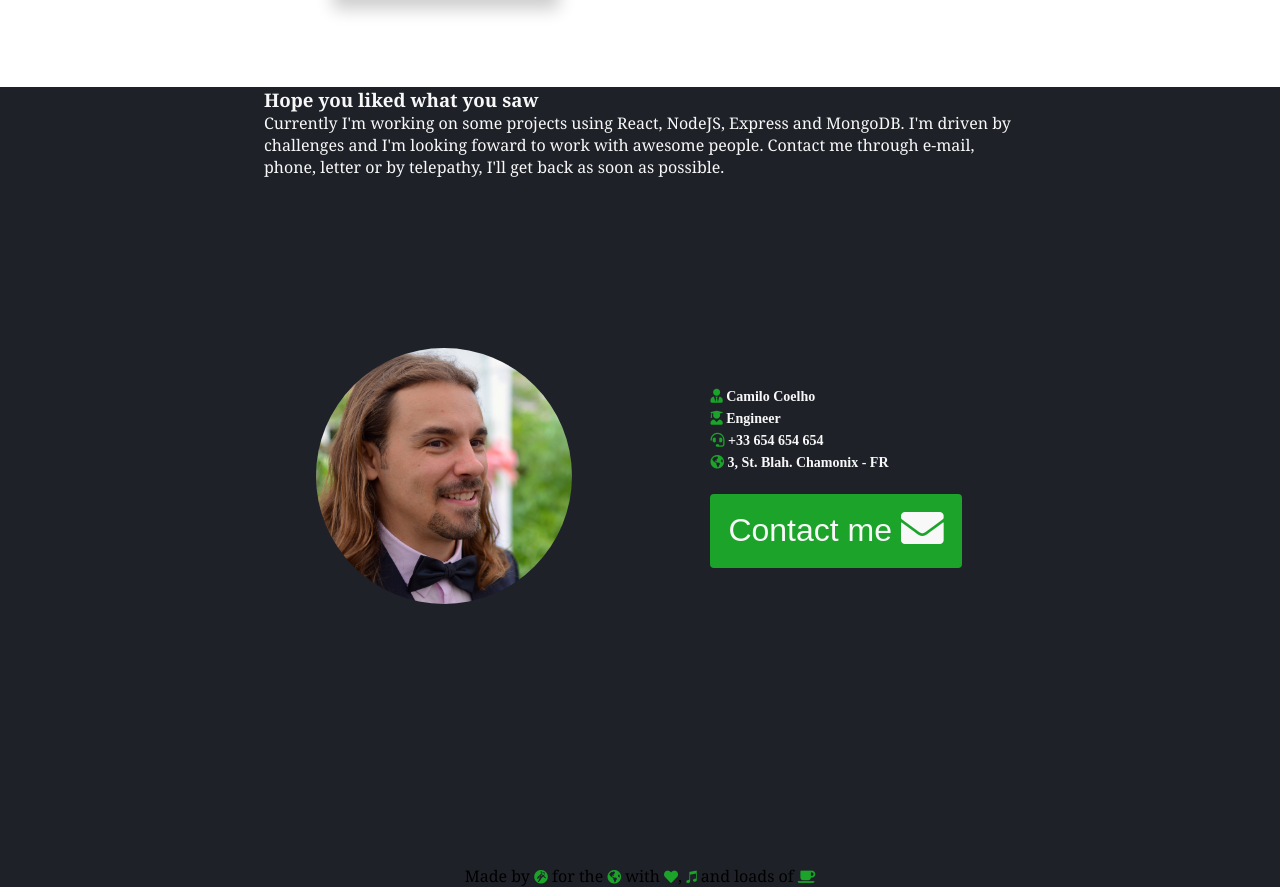
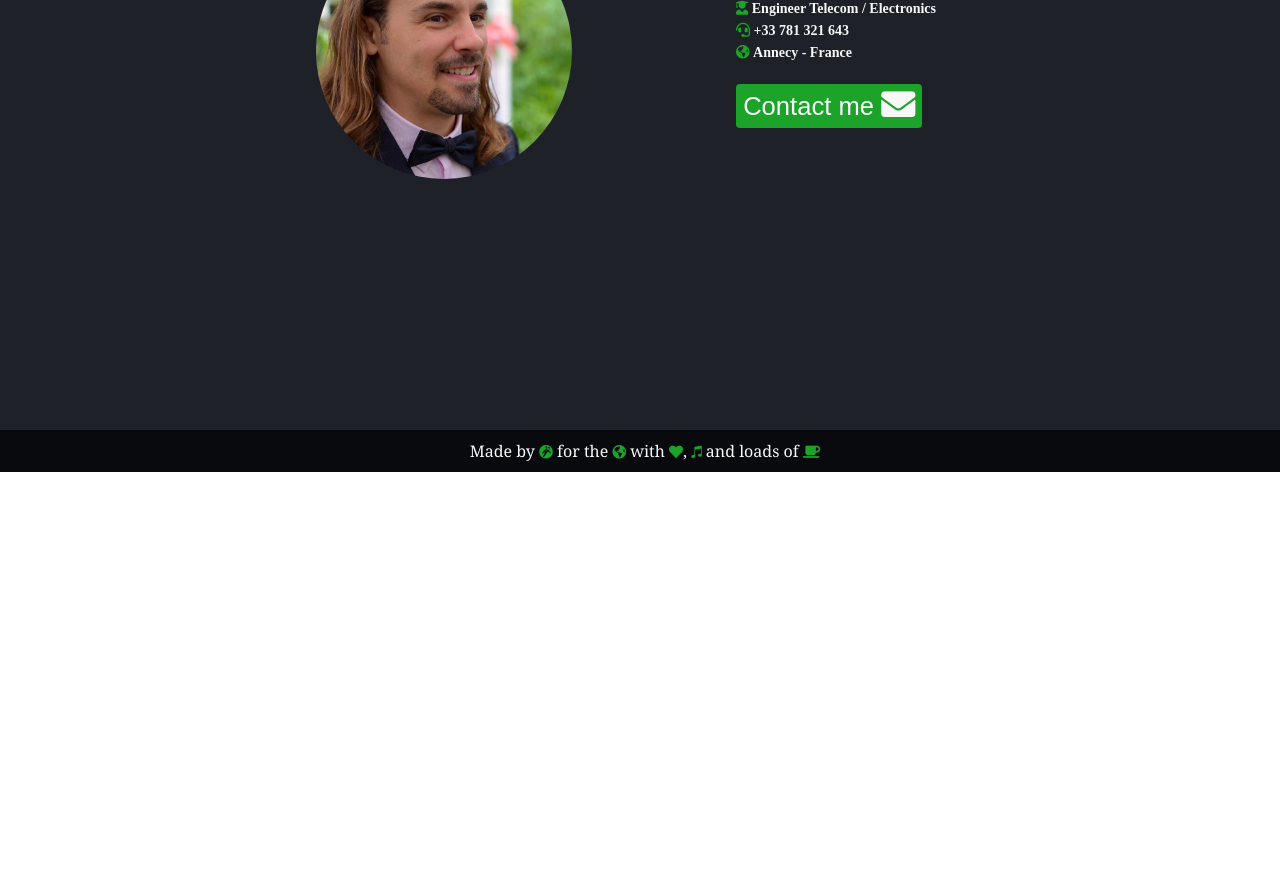
Before and after one commit to Kmelow/devweb, a PHP site: page / in a window 1280 px wide. Shown: the part 2016-2903 px from the top of the page. After the commit the page ends 2488 px from the top, so only its background shows below. Run offline with PHP 8.4, Linux system fonts and the light colour scheme; some libraries are stand-ins or nearby versions.

Commit message:
Basic skeleton

```diff
--- a/index.html
+++ b/index.html
@@ -6,7 +6,7 @@
 	<meta http-equiv="X-UA-Compatible" content="ie=edge">
 	<link rel="stylesheet" href="https://use.fontawesome.com/releases/v5.3.1/css/all.css" integrity="sha384-mzrmE5qonljUremFsqc01SB46JvROS7bZs3IO2EmfFsd15uHvIt+Y8vEf7N7fWAU" crossorigin="anonymous">
 	<link href="https://fonts.googleapis.com/css?family=Zilla+Slab" rel="stylesheet">
-	<title>My Portfolio</title>
+	<title>devweb</title>
 </head>
 <body>
 	<div class="container" name="home">
@@ -18,11 +18,9 @@
 			</div>
 			<!-- <div class="mail-me"> -->
 			<div class="navigation">
-				<a href="#"></a><i class="fas fa-lg fa-envelope icon"></i></a>
-			<!-- </div>
-			<div class="navigation"> -->
-				<a href="#projects"></a><i class="fas fa-lg fa-briefcase icon"></i></a>
+				<a href="#projects"><i class="fas fa-lg fa-briefcase icon"></i></a>
 				<a href="#contact"><i class="fas fa-lg fa-address-card icon"></i></a>
+				<a href="https://github.com/Kmelow" target="_blank"><i class="fab fa-lg fa-github-square icon"></i></a>
 			</div>
 
 			</div>
@@ -45,46 +43,13 @@
 
 		<!-- PROJECTS -->
 		<div class="projects" name="projects">
+
 			<!-- Project 1 -->
 			<div class="proj-card">
 				<div class="proj-img" id="p1-img">
 					<img src="https://placekitten.com/210/340" alt="">
 				</div>
 				<div class="proj-desc" id="p1-desc">
-					<h3 class="proj-title">Project 1</h3>
-					<ul class="proj-techs">
-						<li>Responsive design</li>
-						<li>CSS Grid Layout</li>
-						<li>Vanilla HTML, CSS and JS</li>
-						<li>Ultra fast and light</li>
-						<li>SEO optimization</li>
-					</ul>
-				</div>
-			</div>
-
-			<!-- Project 2 -->
-			<div class="proj-card">
-				<div class="proj-img" id="p2-img">
-					<img src="https://placekitten.com/210/341" alt="">
-				</div>
-				<div class="proj-desc" id="p2-desc">
-					<h3 class="proj-title">Project 1</h3>
-					<ul class="proj-techs">
-						<li>Responsive design</li>
-						<li>CSS Grid Layout</li>
-						<li>Vanilla HTML, CSS and JS</li>
-						<li>Ultra fast and light</li>
-						<li>SEO optimization</li>
-					</ul>
-				</div>
-			</div>
-
-			<!-- Project 3 -->
-			<div class="proj-card">
-				<div class="proj-img" id="p3-img">
-					<img src="https://placekitten.com/210/342" alt="">
-				</div>
-				<div class="proj-desc" id="p3-desc">
 					<h3 class="proj-title">Project 1</h3>
 					<ul class="proj-techs">
 						<li>Responsive design</li>
@@ -115,11 +80,11 @@
 		<div class="contact" name="contact">
 			<div class="goodbyes">
 				<h3>Hope you liked what you saw</h3>
-				<p>Currently I'm working on some projects using React, NodeJS, Express and MongoDB. I'm driven by challenges and I'm looking foward to work with awesome people. Contact me through e-mail, phone, letter or by telepathy, I'll get back as soon as possible.</p>
+				<p>Currently I'm working on some projects using React, NodeJS with Express and MongoDB. I'm driven by challenge and I'm looking foward to work with awesome people. Contact me through e-mail, phone or by telepathy, I'll get back as soon as possible.</p>
 			</div>
 			<div class="contact-pic">
 				<img src="assets/Profile_pic.jpg" alt=""
-				width="256" height="256"
+				width="200" height="200"
 				border-radius="64px" id="profile-pic">
 			</div>
 			<ul class="contact-info">
@@ -130,17 +95,17 @@
 				</li>
 				<li>
 					<i class="fas fa-sm fa-user-graduate">
-						<span class="qualification">Engineer</span>
+						<span class="qualification">Engineer Telecom / Electronics</span>
 					</i>
 				</li>
 				<li>
 					<i class="fas fa-sm fa-headset">
-						<span class="qualification">+33 654 654 654</span>
+						<span class="qualification">+33 781 321 643</span>
 					</i>
 				</li>
 				<li>
 					<i class="fas fa-sm fa-globe-americas">
-						<span class="qualification">3, St. Blah. Chamonix - FR</span>
+						<span class="qualification">Annecy - France</span>
 					</i>
 				</li>
 				<br>
--- a/script.js
+++ b/script.js
@@ -1,36 +1,48 @@
 
 setLandPageHeight = () => {
   // Get nav-bar height
-	const navbarHeight = document.querySelector('.nav-bar').clientHeight;
+  const navbarHeight = document.querySelector('.nav-bar').clientHeight
   // Set landpage height
-	let landpageGap = window.innerHeight - navbarHeight;
+  let landpageGap = window.innerHeight - navbarHeight
   if (landpageGap > 400) {
-		document.querySelector('.land-page').style.height = landpageGap;
+    document.querySelector('.land-page').style.height = landpageGap
   } else {
-		document.querySelector('.land-page').style.height = 400;
+    document.querySelector('.land-page').style.height = 400
   }
 }
 
 setContactHeight = () => {
   // Get footer height
-	const footerHeight = document.querySelector('.footer').clientHeight;
+  const footerHeight = document.querySelector('.footer').clientHeight
   // Set contact height
-	let contactGap = window.innerHeight - footerHeight;
+  let contactGap = window.innerHeight - footerHeight
   if (contactGap > 650) {
-		document.querySelector('.contact').style.height = contactGap;
+    document.querySelector('.contact').style.height = contactGap
   } else {
-		document.querySelector('.contact').style.height = 650;
+    document.querySelector('.contact').style.height = 650
   }
 }
 
+setProjectHeight = () => {
+  // document.querySelector('.proj-card').style.height = window.innerHeight;
+  let projects = document.getElementsByClassName('proj-card')
+  for (let project = 0; project < projects.length; project++) {
+    projects[project].style.height = window.innerHeight
+
+  }
+  // projects.map(project => project
+  console.log(projects)
+}
+
 setHeights = () => {
-	setLandPageHeight();
-	setContactHeight();
+  setLandPageHeight()
+  setContactHeight()
+  setProjectHeight()
 }
 
 showNavbar = () => {
   // Get nav-bar height
-	const navbarHeight = document.querySelector('.nav-bar').clientHeight;
+  const navbarHeight = document.querySelector('.nav-bar').clientHeight
 
   if (window.innerHeight - navbarHeight < window.scrollY) {
     // Add fixed navbar on top of page
@@ -40,25 +52,23 @@ showNavbar = () => {
 }
 
 contactMe = () => {
-	console.log('submit');
-
+  window.location.href = 'mailto:camilo.c@pm.me?subject=[Portfolio]-Contact&body='
 }
 
 takeMeToProjects = () => {
-	window.scrollTo(0, window.innerHeight);
+  window.scrollTo(0, window.innerHeight)
 }
 
 takeMeToContacts = () => {
-	window.scrollTo(0, document.body.scrollHeight);
+  window.scrollTo(0, document.body.scrollHeight)
 }
 
-
 // Event listeners
-window.addEventListener('DOMContentLoaded', setHeights);
-window.addEventListener('resize', setHeights);
-window.addEventListener('scroll', showNavbar);
-document.querySelector('#submit-lp').addEventListener('click', contactMe);
-document.querySelector('#submit-c').addEventListener('click', contactMe);
-document.querySelector('.fa-envelope').addEventListener('click', contactMe);
-document.querySelector('.fa-briefcase').addEventListener('click', takeMeToProjects);
-document.querySelector('.fa-address-card').addEventListener('click', takeMeToContacts);
+window.addEventListener('DOMContentLoaded', setHeights)
+window.addEventListener('resize', setHeights)
+window.addEventListener('scroll', showNavbar)
+document.querySelector('#submit-lp').addEventListener('click', contactMe)
+document.querySelector('#submit-c').addEventListener('click', contactMe)
+document.querySelector('.fa-envelope').addEventListener('click', contactMe)
+document.querySelector('.fa-briefcase').addEventListener('click', takeMeToProjects)
+document.querySelector('.fa-address-card').addEventListener('click', takeMeToContacts)
--- a/style.css
+++ b/style.css
@@ -17,6 +17,10 @@ body {
 	font-family: Georgia, 'Times New Roman', Times, serif;
 }
 
+li i span {
+	color: var(--ash);
+}
+
 /* CONTAINER */
 .container {
 
@@ -31,9 +35,9 @@ body {
 .nav-bar {
 	/* height: 100vh; */
 	display: grid;
-	height: 48px;
+	height: 64px;
 	align-items: center;
-	grid-template-columns: 1fr 1fr 1fr 1fr;
+	grid-template-columns: 16px 1fr 1fr 16px;
 	grid-template-areas:
 	". nav-logo navigation .";
 }
@@ -43,7 +47,7 @@ body {
 }
 .navigation {
 	grid-area: navigation;
-	justify-self: center;
+	justify-self: end;
 }
 
 /* LAND-PAGE */
@@ -52,7 +56,8 @@ body {
 	display: grid;
 	justify-content: start;
 	align-items: center;
-	grid-template-columns: 1fr 360px 1fr;
+	grid-template-columns: 16px 1fr 16px;
+	/* grid-template-columns: 1fr 360px 1fr; */
 	grid-template-rows: 260px;
 	grid-template-areas:
 	". call-out ."
@@ -60,9 +65,26 @@ body {
 }
 .call-out {
 	grid-area: call-out;
+	padding: 4px;
 }
 .call-btn {
 	grid-area: call-btn;
+}
+.my-btn.call-btn {
+	border: 2px solid var(--sea);
+	border-radius: 4px;
+	background: var(--sea);
+	color: var(--ash);
+	font-size: 1.6em;
+	padding: 0.2em;
+	cursor: pointer;
+
+	-webkit-transition-duration: 0.4s;
+	transition-duration: 0.4s;
+}
+.my-btn.call-btn:hover {
+	background: var(--ash);
+	color: var(--sea);
 }
 
 /* PROJECTS */
@@ -124,6 +146,7 @@ body {
 	color: var(--ash);
 	grid-area: goodbyes;
 	align-self: start;
+	padding: 24px;
 }
 .contact-pic {
 	grid-area: contact-pic;
@@ -131,6 +154,7 @@ body {
 #profile-pic {
 	border-radius: 50%;
 }
+
 .contact-info {
 	list-style-type: none;
 	/* justify-self: start; */
@@ -139,14 +163,42 @@ body {
 
 /* FOOTER */
 .footer {
+	color: var(--ash);
 	width: 100%;
 	text-align: center;
-	background-color: var(--titanium);
+	background-color: var(--shadow);
+	/* border-style: solid; */
+	/* border-width: 1px; */
+	/* border-color: var(--shadow); */
 	text-align: center;
-	/* position: relative; */
-	/* bottom: 0; */
+	padding: 10px 5px;
 }
 
+.fas,.fab {
+	color: var(--sea);
+	padding: var(--main-padding);
+}
+
+.icon {
+  font-size: 24px;
+	color: var(--titanium);
+}
+.icon span {
+	font-family: 'Courier New', Courier, monospace;
+	color: var(--titanium);
+}
+
+.contact-icon{
+	color: var(--ash);
+}
+
+.icon:hover {
+	-webkit-transition-duration: 0.4s;
+	transition-duration: 0.4s;
+	color: var(--sea);
+}
+
+/* //////////////////////////////// */
 /* DESKTOP VERSION */
 @media screen and (min-width: 800px)
 {
@@ -154,9 +206,7 @@ body {
 		position: -webkit-sticky;
 		position: sticky;
 		top: 0;
-		/* height: 100vh; */
 		display: grid;
-		height: 48px;
 		align-items: center;
 		grid-template-columns: 1fr 360px 360px 1fr;
 		grid-template-areas: ". nav-logo navigation ."
@@ -166,7 +216,7 @@ body {
 		grid-area: land-page;
 		display: grid;
 		justify-content: center;
-		place-items: center center;
+		/* place-items: center center; */
 		grid-template-columns: 1fr 360px 360px 1fr;
 		grid-template-rows: 1fr;
 		grid-template-areas:
@@ -202,46 +252,9 @@ body {
 		". contact-pic contact-info ."
 		". . call-btn .";
 	}
+
+	#profile-pic {
+		width: 256px;
+		height: 256px;
+	}
 }
-
-.fas,.fab {
-	color: var(--sea);
-	padding: var(--main-padding);
-}
-
-.icon {
-	color: var(--titanium);
-}
-.icon span {
-	font-family: 'Courier New', Courier, monospace;
-	color: var(--titanium);
-}
-
-.my-btn.call-btn {
-	border: 2px solid var(--sea);
-	background: var(--sea);
-	color: var(--ash);
-	font-size: 2em;
-	padding: 0.5em;
-	border-radius: 4px;
-
-	-webkit-transition-duration: 0.4s;
-	transition-duration: 0.4s;
-}
-.my-btn.call-btn:hover {
-	background: var(--ash);
-	color: var(--sea);
-}
-.contact-icon{
-	color: var(--ash);
-}
-
-.icon:hover {
-	-webkit-transition-duration: 0.4s;
-	transition-duration: 0.4s;
-	color: var(--sea);
-}
-
-li i span {
-	color: var(--ash);
-}
```
Lines whose indentation alone changed are shown as unchanged.
